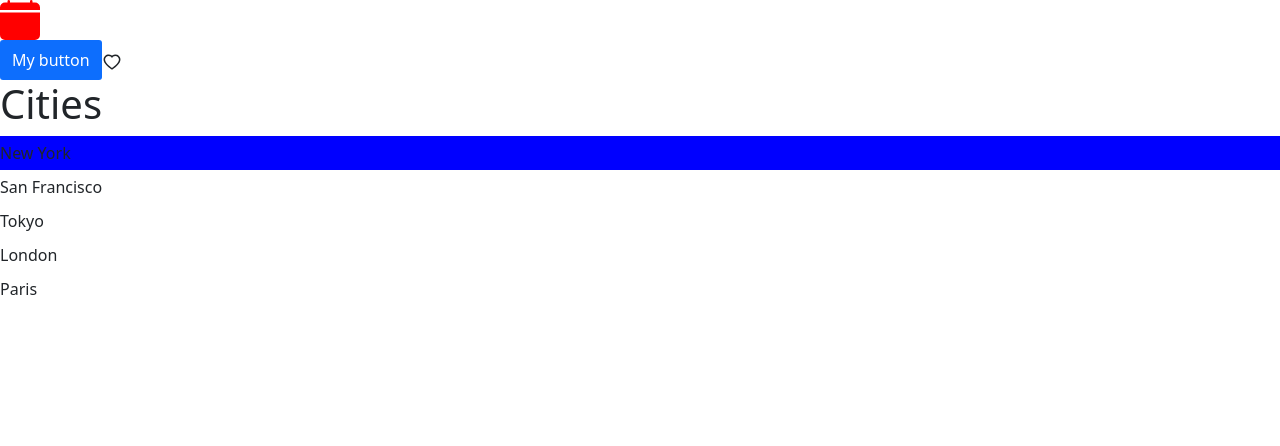
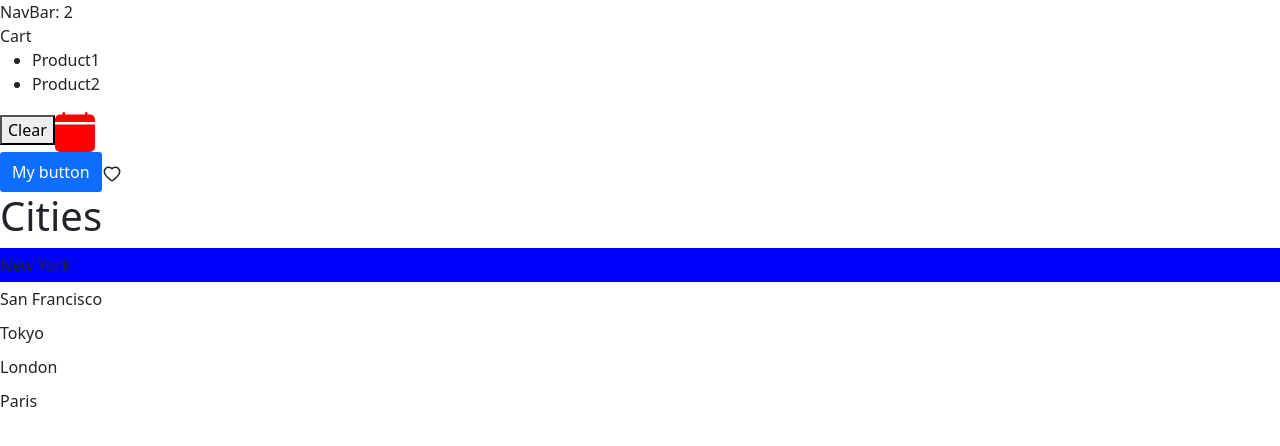
Before and after one commit to MarieLvsq/React-App, a React (Vite) app: page / in a window 1280 px wide. Shown: the top 446 px of the page. Built offline with nearby package versions, Linux system fonts and the light colour scheme.

Commit message:
Updating states/and components elements

```diff
--- a/package.json
+++ b/package.json
@@ -11,6 +11,7 @@
   "dependencies": {
     "boostrap": "^2.0.0",
     "bootstrap": "^5.2.3",
+    "immer": "^10.0.3",
     "react": "^18.2.0",
     "react-dom": "^18.2.0",
     "react-icons": "^4.11.0",
--- a/src/App.tsx
+++ b/src/App.tsx
@@ -4,6 +4,9 @@
 import Button from "./components/Button/Button";
 import ListGroup from "./components/ListGroup";
 import Like from "./components/Like";
+import Cart from "./components/Cart";
+import NavBar from "./components/NavBar";
+
 function App() {
   let items = ["New York", "San Francisco", "Tokyo", "London", "Paris"];
 
@@ -11,9 +14,11 @@
     console.log(item);
   };
   const [alertVisible, setAlertVisibility] = useState(false);
-
+  const [cartItems, setCartItems] = useState(["Product1", "Product2"]);
   return (
     <div>
+      <NavBar cartItemsCount={cartItems.length} />
+      <Cart cartItems={cartItems} onClear={() => setCartItems([])} />
       <BsFillCalendarFill color="red" size="40" />
       <br />
       {alertVisible && (
--- /dev/null
+++ b/src/components/Cart.tsx
@@ -0,0 +1,19 @@
+interface Props {
+  cartItems: string[];
+  onClear: () => void;
+}
+const Cart = ({ cartItems, onClear }: Props) => {
+  return (
+    <>
+      <div>Cart</div>
+      <ul>
+        {cartItems.map((item) => (
+          <li key={item}>{item}</li>
+        ))}
+      </ul>
+      <button onClick={onClear}>Clear</button>
+    </>
+  );
+};
+
+export default Cart;
--- /dev/null
+++ b/src/components/NavBar.tsx
@@ -0,0 +1,8 @@
+interface Props {
+  cartItemsCount: number;
+}
+const NavBar = ({ cartItemsCount }: Props) => {
+  return <div>NavBar: {cartItemsCount}</div>;
+};
+
+export default NavBar;
```
Also changed, not shown: 1 other file (tests, documents, lock files or other folders).
